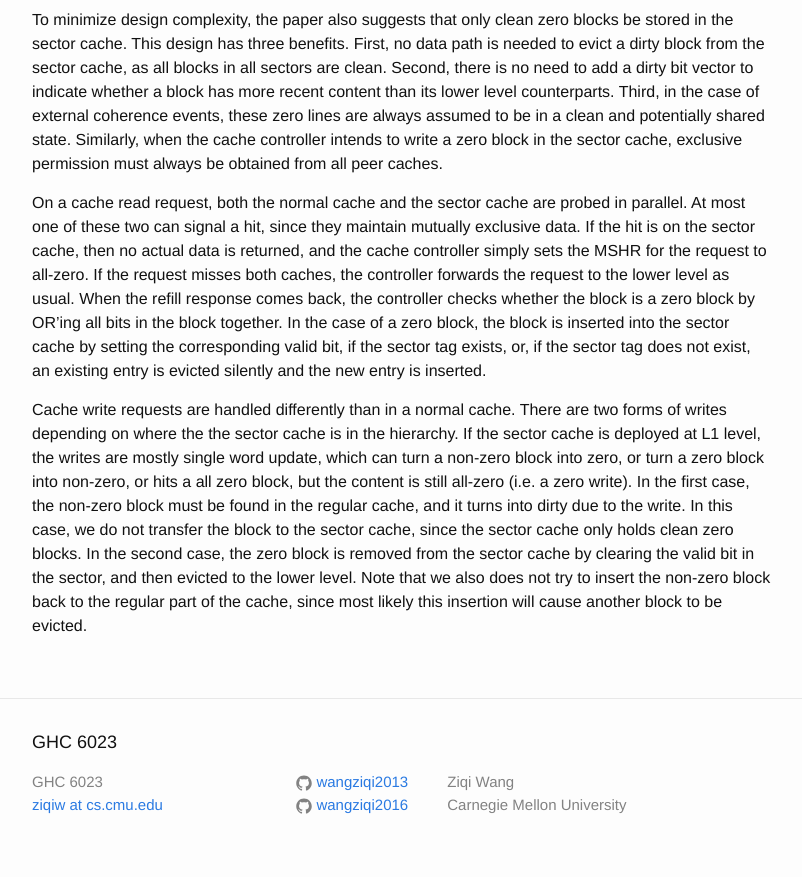
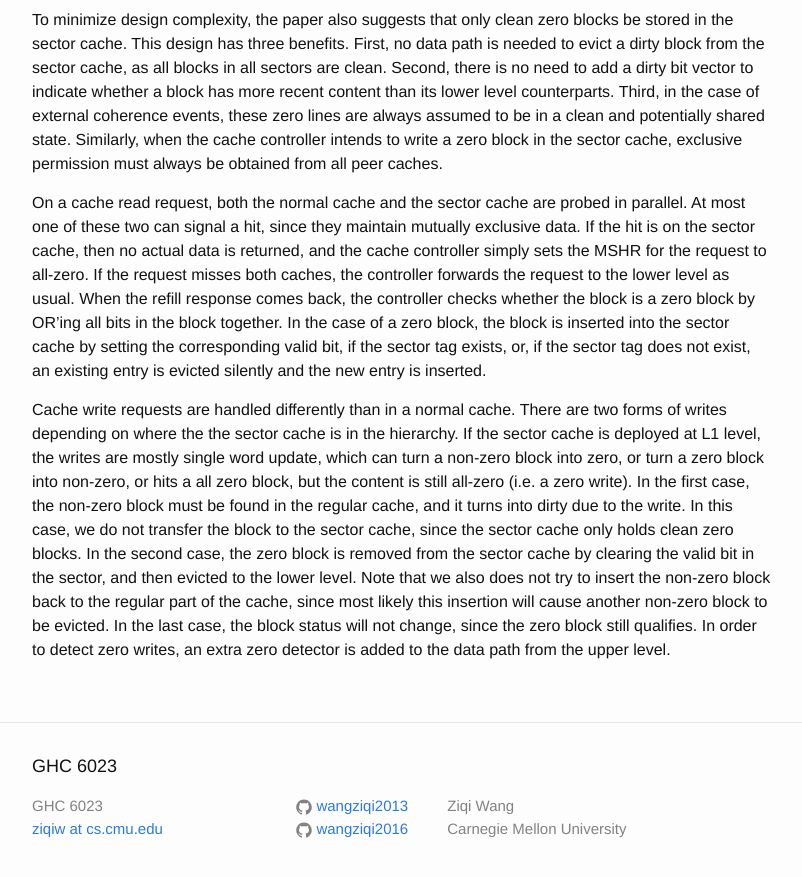
Before and after one commit to wangziqi2013/wangziqi2013.github.io, a Jekyll site: the page built from _posts/2020-06-25-zca.markdown, in a window 1280 px wide and 900 px high, scrolled down 1420 px. Shown: the top 877 px of the window, without its empty margins (238-1040 px from the left). Built offline with Jekyll 4.4.1, drawn with Linux system fonts in a browser that asks for light colours.

Commit message:
Finish writes

```diff
--- a/_posts/2020-06-25-zca.markdown
+++ b/_posts/2020-06-25-zca.markdown
@@ -75,5 +75,6 @@ the content is still all-zero (i.e. a zero write). In the first case, the non-ze
 cache, and it turns into dirty due to the write. In this case, we do not transfer the block to the sector cache, since
 the sector cache only holds clean zero blocks. In the second case, the zero block is removed from the sector cache by
 clearing the valid bit in the sector, and then evicted to the lower level. Note that we also does not try to insert
-the non-zero block back to the regular part of the cache, since most likely this insertion will cause another block to
-be evicted.
+the non-zero block back to the regular part of the cache, since most likely this insertion will cause another non-zero
+block to be evicted. In the last case, the block status will not change, since the zero block still qualifies.
+In order to detect zero writes, an extra zero detector is added to the data path from the upper level.
```
